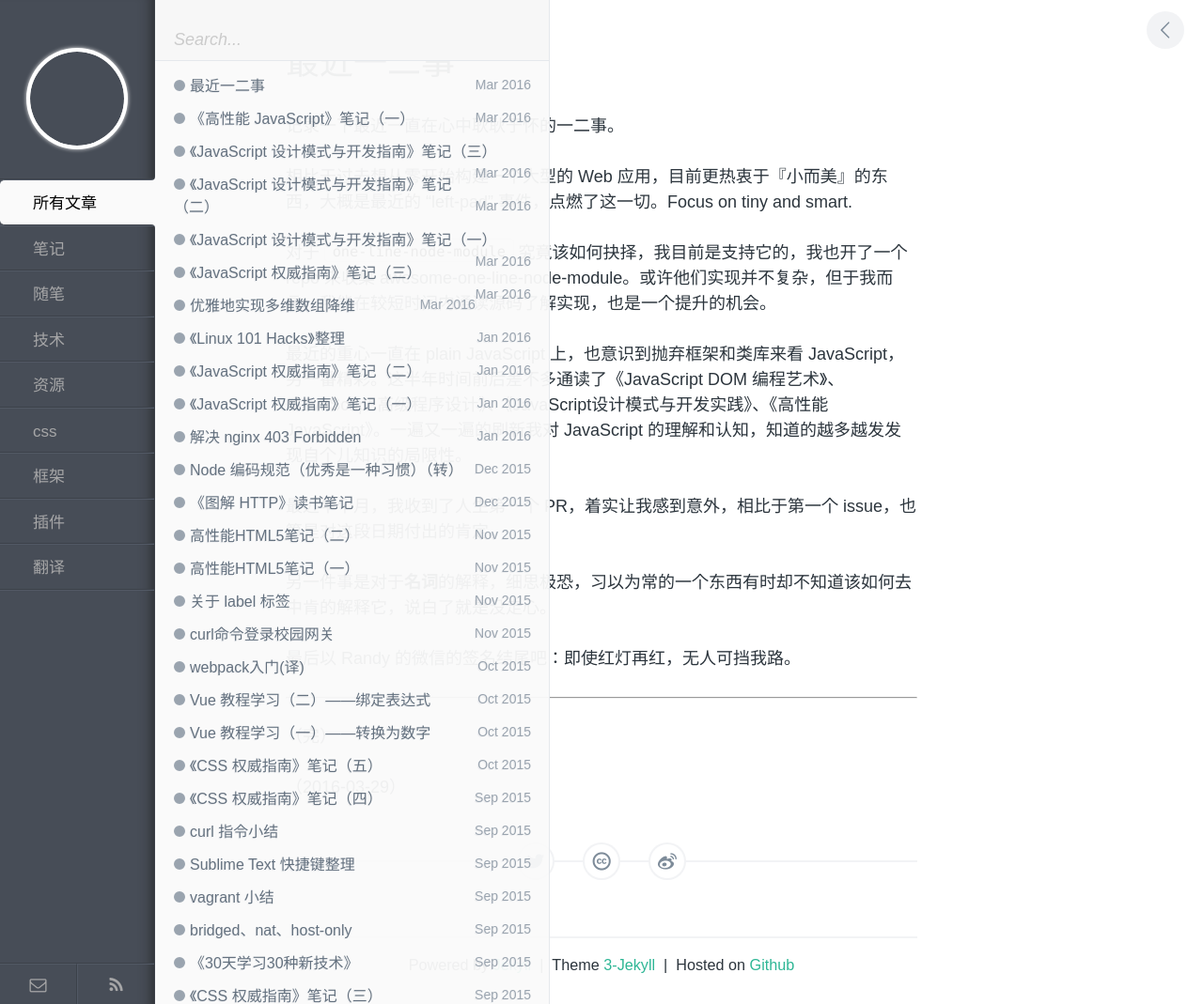
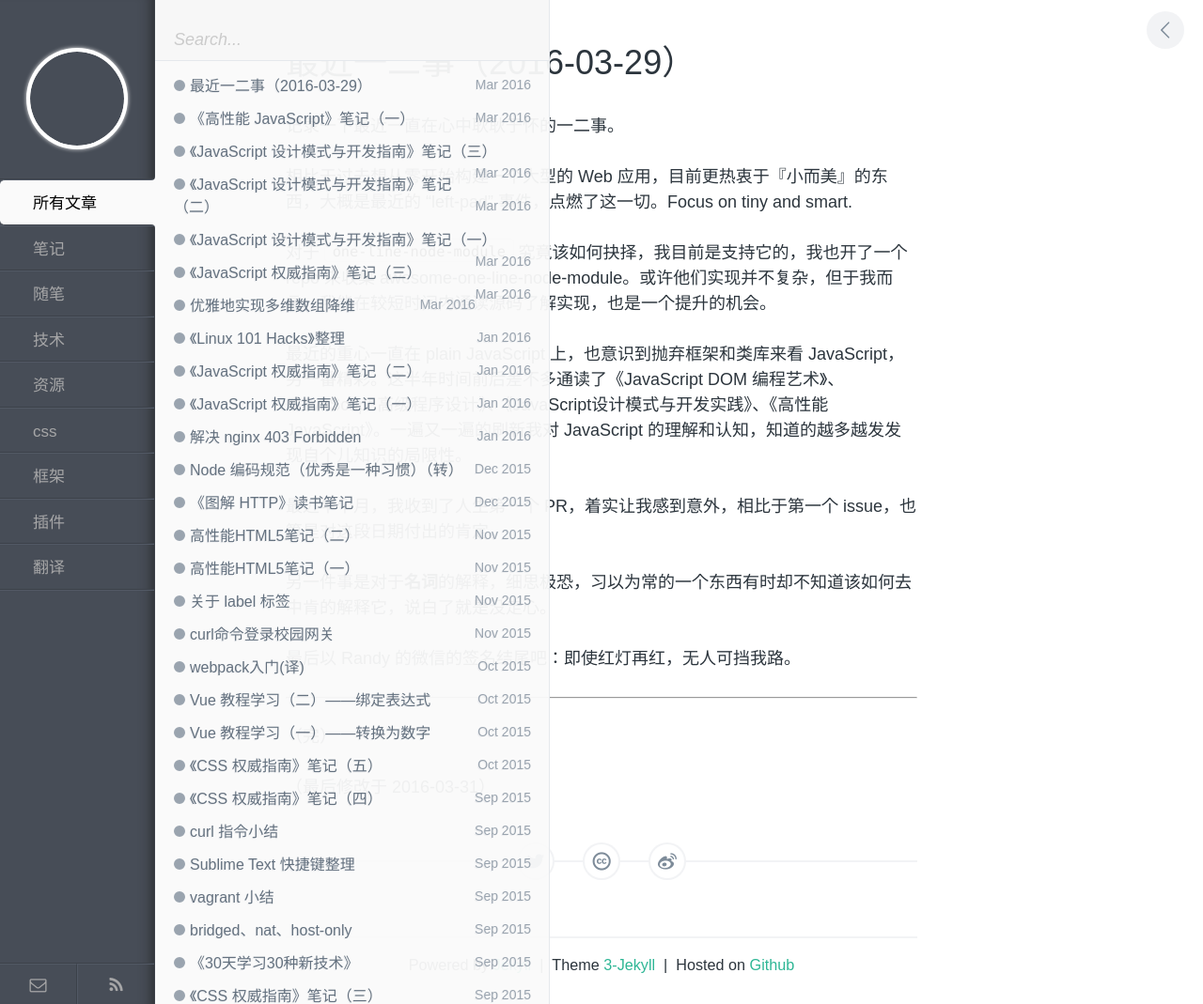
Before and after one commit to byr-gdp/byr-gdp.github.io, a Jekyll site: the page built from _posts/life/2016-03-29-about-the-latest.md, in a window 1280 px wide. Shown: the whole page at 94% size. Built offline with Jekyll 4.4.1, drawn with Linux system fonts in a browser that asks for light colours; comment, search, counter and statistics services are not loaded.

Commit message:
update title

```diff
--- a/_posts/life/2016-03-29-about-the-latest.md
+++ b/_posts/life/2016-03-29-about-the-latest.md
@@ -1,6 +1,6 @@
 ---
 layout: post
-title: 最近一二事
+title: 最近一二事（2016-03-29）
 category: 随笔
 tags: if-true, if-true.com
 description: 最近一些事情的回顾。
@@ -25,4 +25,4 @@ description: 最近一些事情的回顾。
 
 （完）
 
-（2016-03-29）
+（最后修改于 2016-03-31）
```
